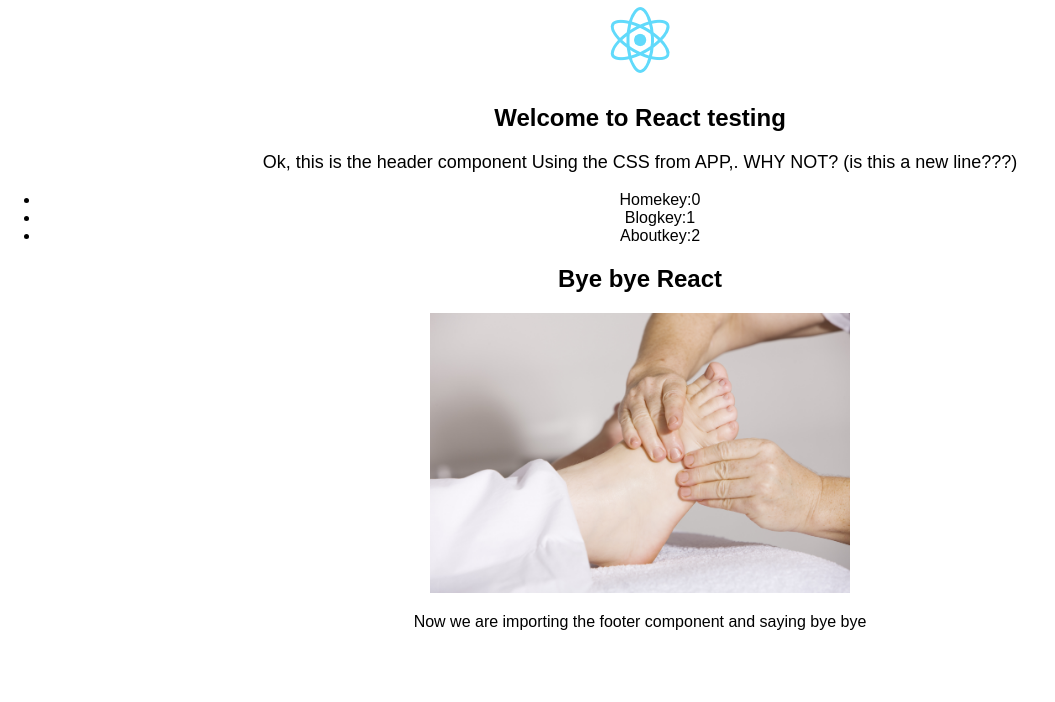
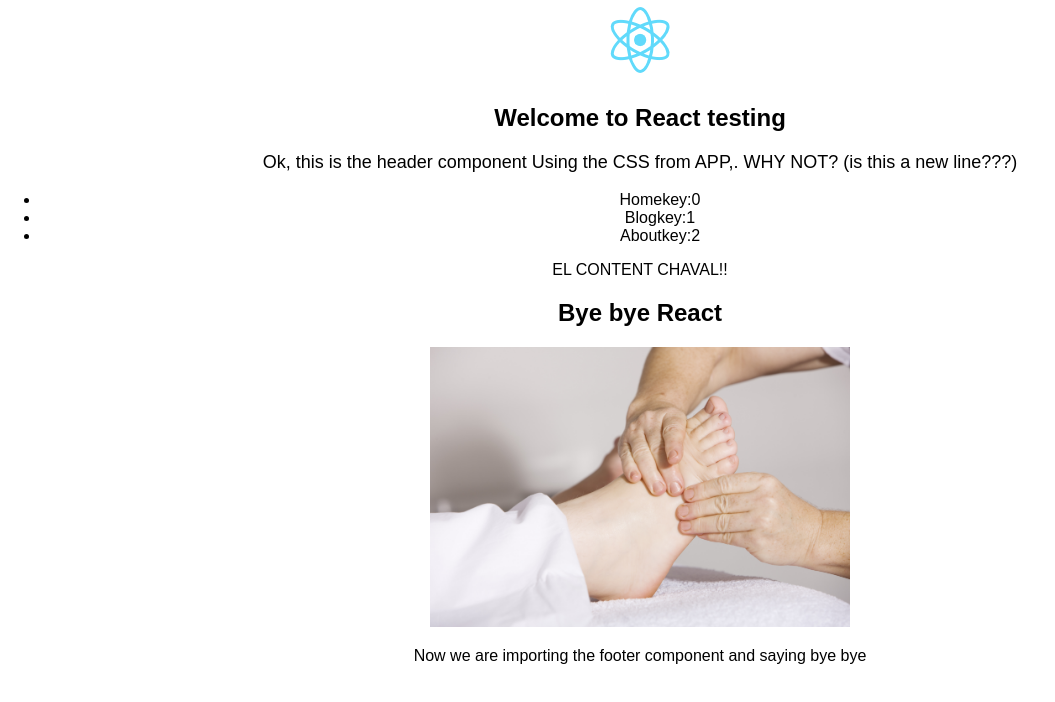
Before and after one commit to Josheriff/react-kata, a React (Create React App) app: page / in a window 1280 px wide. Shown: the top 702 px of the page, without its empty margins (0-1055 px from the left). Built offline with nearby package versions, Linux system fonts and the light colour scheme.

Commit message:
change some order, starting to understanding the states

```diff
--- a/src/components/App/App.js
+++ b/src/components/App/App.js
@@ -16,9 +16,9 @@ class App extends Component {
   render() {
     return (
         <div className="App">
-                <Header title="testing" dummy={dummy}/>
-                <Footer/>
-                <BodyContent/>
+            <Header title="testing" dummy={dummy}/>
+            <BodyContent/>
+            <Footer/>
       </div>
     );
   }
--- a/src/components/BodyContent/bodyContent.js
+++ b/src/components/BodyContent/bodyContent.js
@@ -14,7 +14,8 @@ class Content extends Component {
 
     return (
       <div className="Content">
-        {body}
+          EL CONTENT CHAVAL!!
+          {body}
       </div>
     );
   }
```
Also changed, not shown: 1 other file (tests, documents, lock files or other folders).
